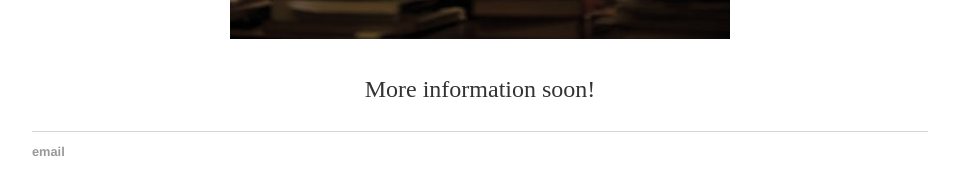
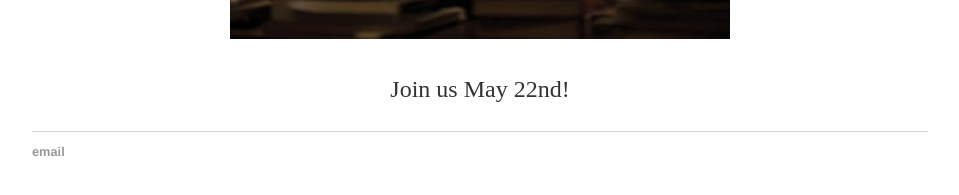
Before and after one commit to GregFest2018/GregFest2018.github.io, a Jekyll site: the page built from index.html, in a window 1280 px wide. Shown: the part 673-868 px from the top of the page, without its empty margins (160-1119 px from the left). Built offline with Jekyll 4.4.1, drawn with Linux system fonts in a browser that asks for light colours.

Commit message:
Update index.html

```diff
--- a/index.html
+++ b/index.html
@@ -6,6 +6,6 @@ title: GregFest 2018
 	<center>
 	<h1>A Celebration of Greg Carlson</h1>
 	<p><img src="gcarlson2.jpg" width = 500></p>
-	<p>More information soon!</p>
+	<p>Join us May 22nd!</p>
 	</center>
 </div><!-- /.blurb -->
```
